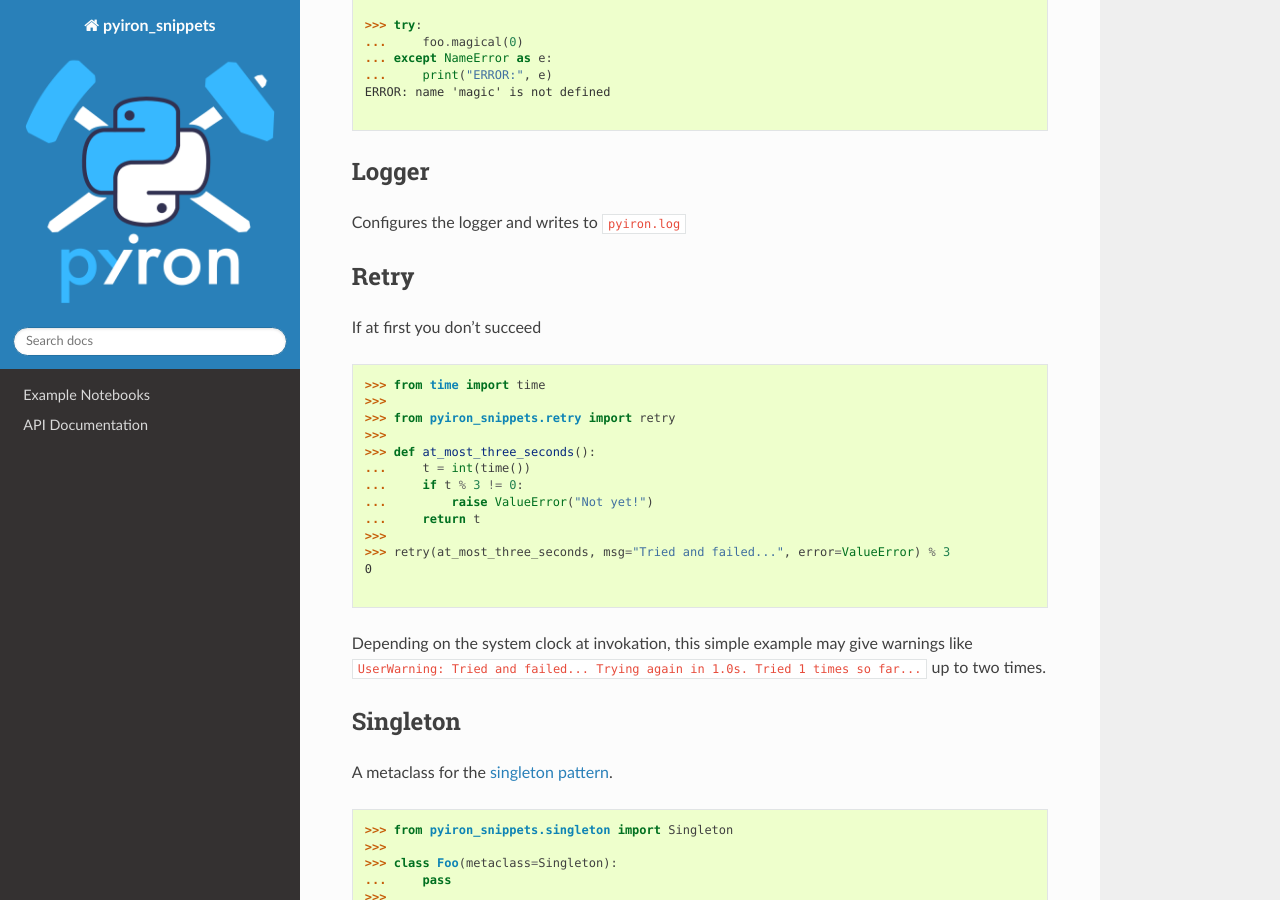
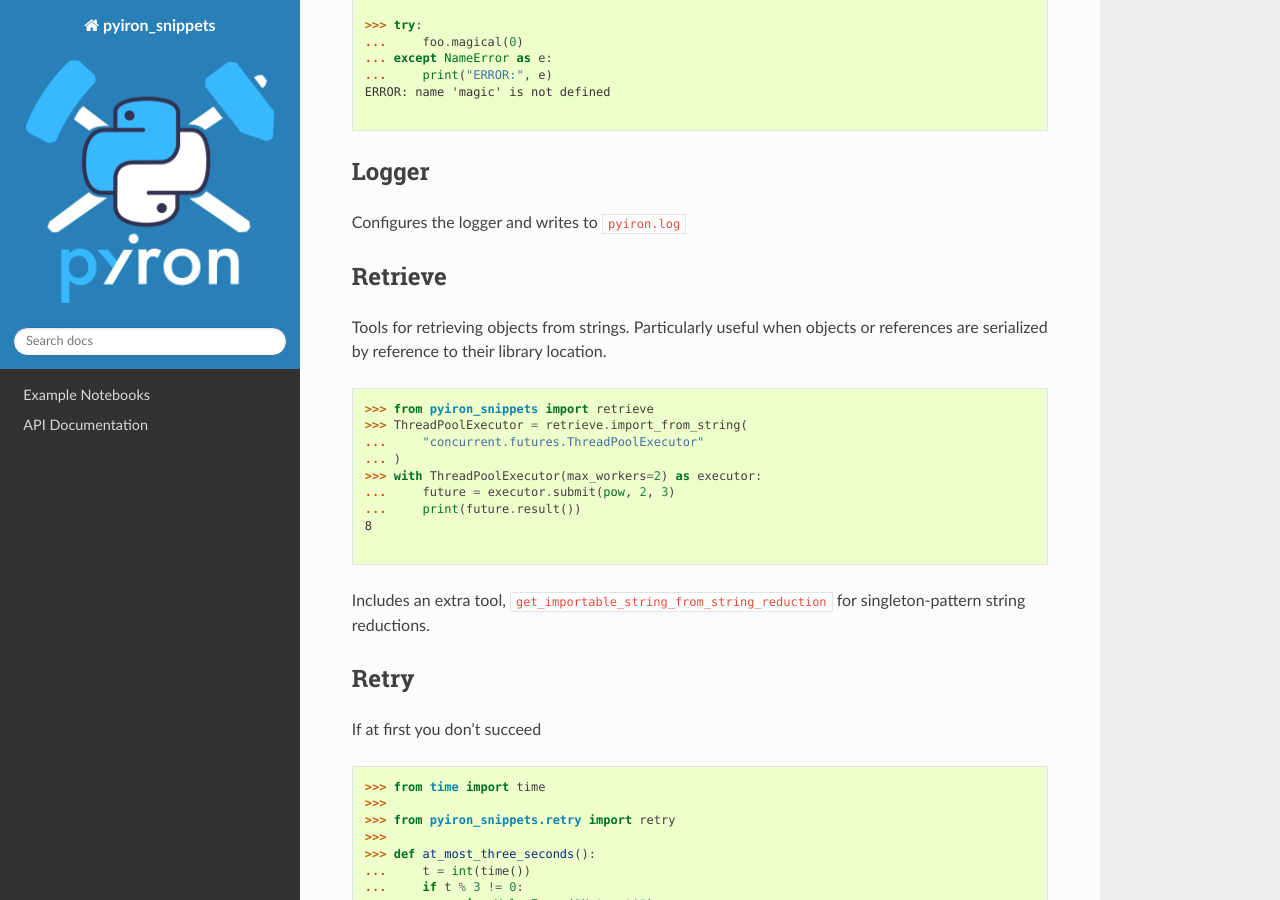
Before and after one commit to pyiron/pyiron_snippets, a Sphinx documentation site: the page built from docs/README.md, in a window 1280 px wide and 900 px high, scrolled down 3814 px. Built offline with Sphinx 7.4.7 and the Read the Docs theme 3.1.0, drawn with Linux system fonts in a browser that asks for light colours.

Commit message:
Add to README
Signed-off-by: liamhuber <liamhuber@greyhavensolutions.com>

````diff
--- a/docs/README.md
+++ b/docs/README.md
@@ -204,6 +204,25 @@ ERROR: name 'magic' is not defined
 
 Configures the logger and writes to `pyiron.log`
 
+## Retrieve
+
+Tools for retrieving objects from strings.
+Particularly useful when objects or references are serialized by reference to their library location.
+
+```python
+>>> from pyiron_snippets import retrieve
+>>> ThreadPoolExecutor = retrieve.import_from_string(
+...     "concurrent.futures.ThreadPoolExecutor"
+... )
+>>> with ThreadPoolExecutor(max_workers=2) as executor:
+...     future = executor.submit(pow, 2, 3)
+...     print(future.result())
+8
+
+```
+
+Includes an extra tool, `get_importable_string_from_string_reduction` for singleton-pattern string reductions.
+
 ## Retry
 
 If at first you don't succeed
````
